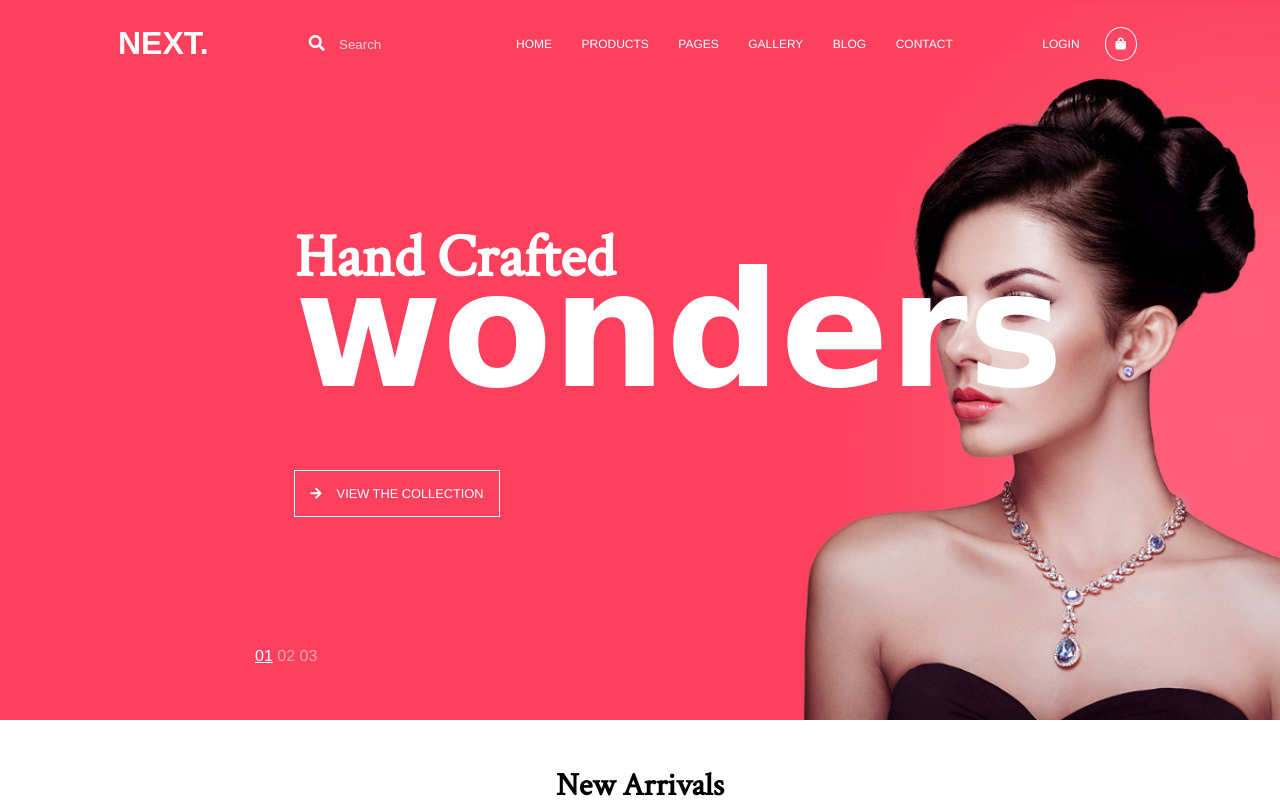
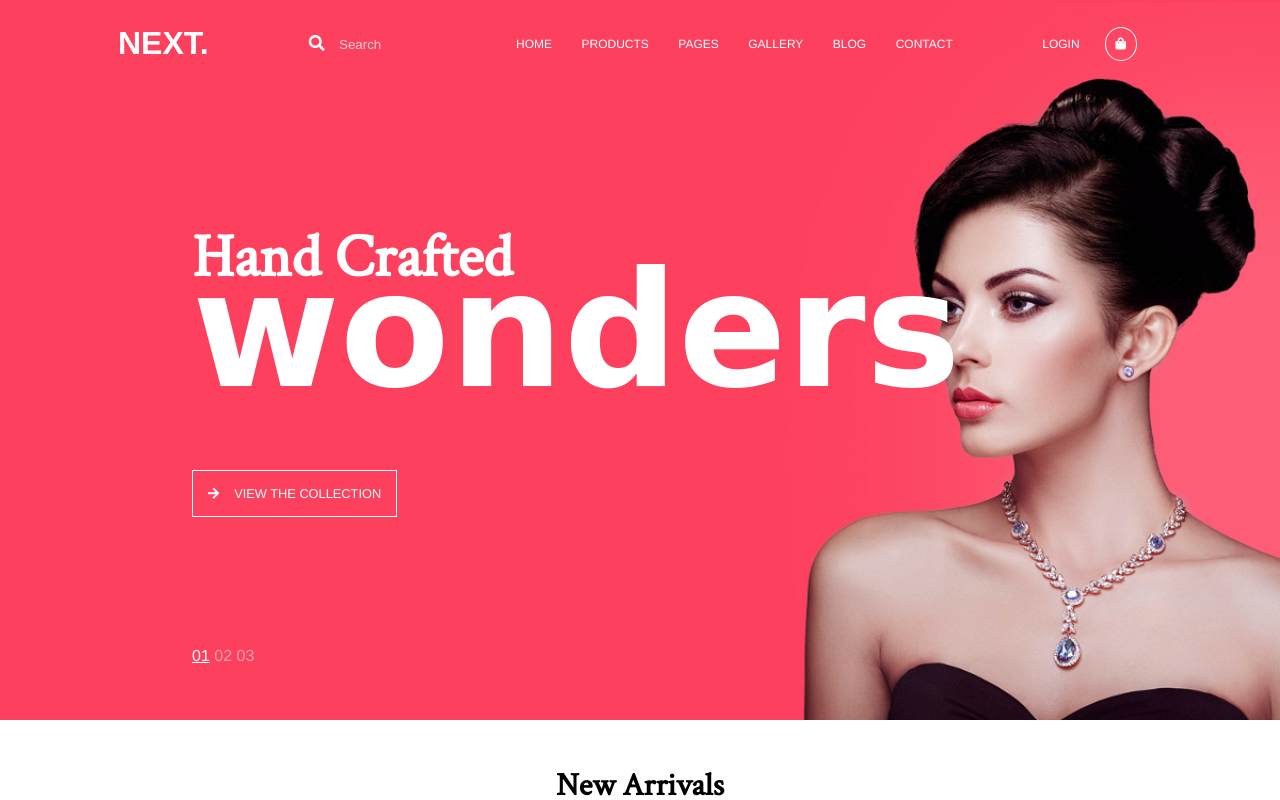
Before and after one commit to billyderringer/jewelry-store, a website: page index.html in a window 1280 px wide. Shown: the top 800 px of the page. Drawn offline with Linux system fonts and the light colour scheme; a web font is replaced by a local one.

Commit message:
changed margin left for splash text

```diff
--- a/css/main-style.scss
+++ b/css/main-style.scss
@@ -16,6 +16,10 @@
 
 //shared
 //flex stuff & alignment
+.flex{
+  display: flex;
+}
+
 .center-all-flex{
   display: flex;
   justify-content: center;
--- a/css/sections/splash.scss
+++ b/css/sections/splash.scss
@@ -3,8 +3,9 @@
 
 #container-splash{
   height: 90vh;
+  padding: 15vw;
   position: relative;
-  align-items: flex-start;
+  justify-content: center;
   background-image: url("../assets/splash-bg.jpg");
   background-size: cover;
   background-repeat: no-repeat;
@@ -44,7 +45,7 @@
     }
   }
   div{
-    margin-left: 23vw;
+
     h1{
       #splash-tag1{
         font-size: 4.75vw;
@@ -70,6 +71,6 @@
     position: absolute;
     justify-self: end;
     bottom: 55px;
-    left: 255px;
+    left: 15vw;
   }
 }
--- a/index.html
+++ b/index.html
@@ -46,7 +46,7 @@
 </header>
 
 <!-- Splash -->
-<section id="container-splash" class="center-all-flex flex-column">
+<section id="container-splash" class="flex flex-column">
     <div id="splash-content">
         <h1>
             <span id="splash-tag1">Hand Crafted</span>
```
Also changed, not shown: css/main-style.css, 1 other file.
